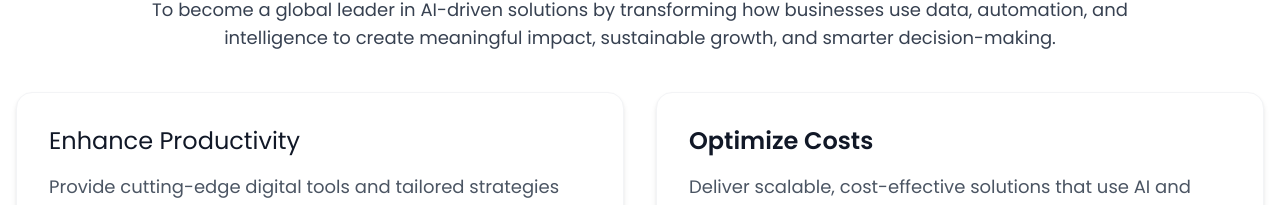
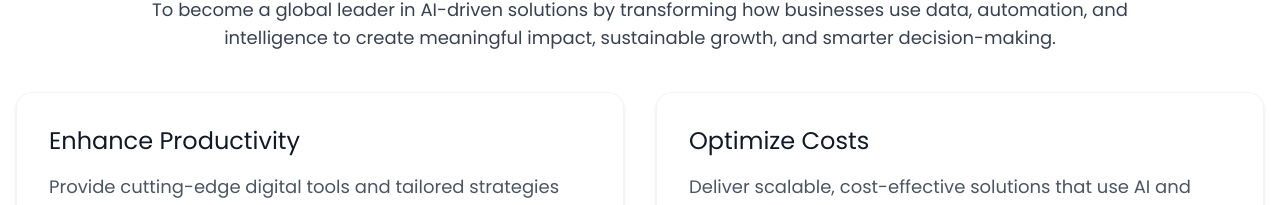
Before and after one commit to Hariomruhela/axtelica, a React (Create React App) app: page /about in a window 1280 px wide. Shown: the part 1816-2021 px from the top of the page. Built offline with nearby package versions, Linux system fonts and the light colour scheme.

Commit message:
solve the font issue

```diff
--- a/src/components/AboutSection.js
+++ b/src/components/AboutSection.js
@@ -180,7 +180,7 @@ const AboutSection = () => {
             whileHover={{ y: -8, scale: 1.02 }}
             className="bg-white p-6 sm:p-8 rounded-2xl shadow-md hover:shadow-xl transition duration-300 text-left border border-gray-100"
           >
-            <h3 className="text-lg sm:text-xl lg:text-2xl font-poppins font-semibold text-gray-900 mb-4">
+            <h3 className="text-lg sm:text-xl lg:text-2xl font-poppins  text-gray-900 mb-4">
               Optimize Costs
             </h3>
 
```
Also changed, not shown: public/favi.jpeg (deleted), 1 other file (tests, documents, lock files or other folders).
